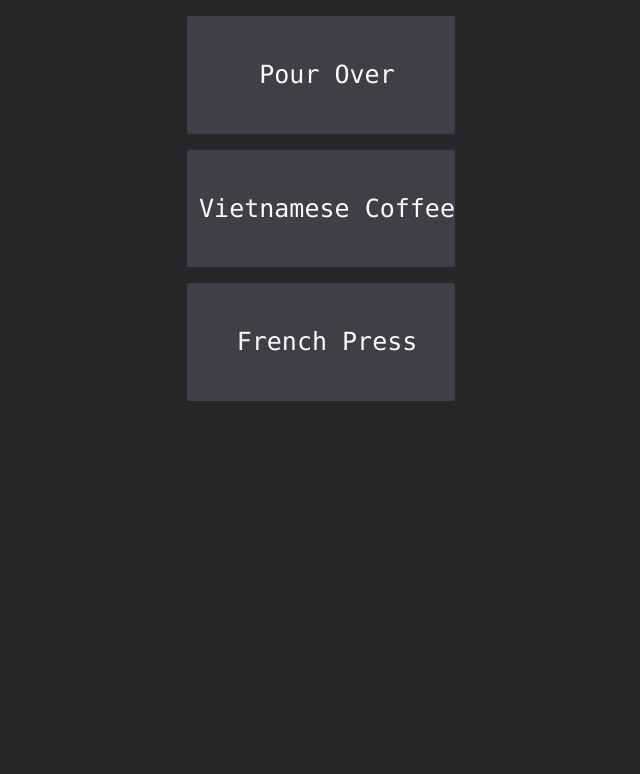
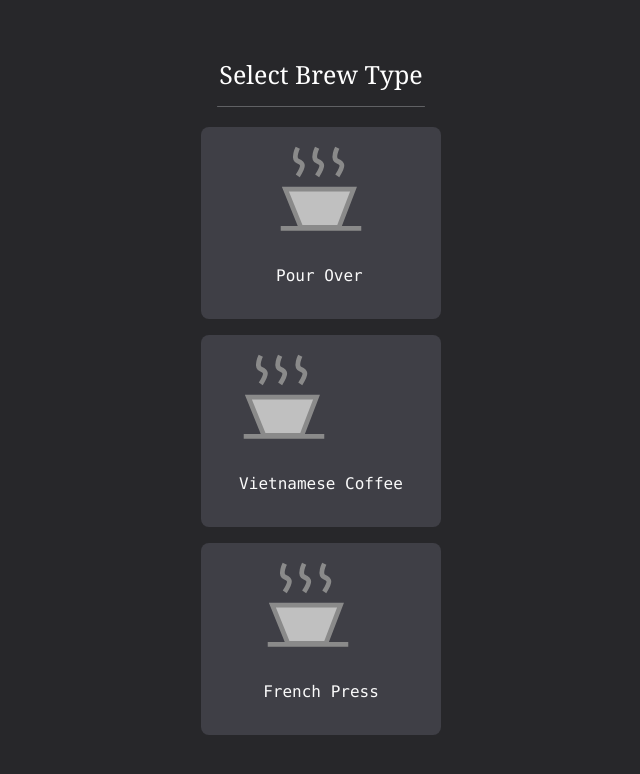
Before and after one commit to jtlonsako/multibrew, a SvelteKit app: page / in a window 1280 px wide. Shown: the top 774 px of the page, without its empty margins (319-959 px from the left). Built offline with nearby package versions, Linux system fonts and the light colour scheme.

Commit message:
Ugly homepage v1 implemented

```diff
--- a/src/lib/components/icons/PourOverIcon.svelte
+++ b/src/lib/components/icons/PourOverIcon.svelte
@@ -9,6 +9,10 @@
         "large": {
             "width": 50,
             "height": 80
+        },
+        "xl": {
+            "width": 90,
+            "height": 90
         }
     }</script>
 
--- a/src/routes/+page.svelte
+++ b/src/routes/+page.svelte
@@ -3,10 +3,15 @@
     import { coffeeData } from "$lib/coffeeData";
 </script>
 
-<div class="h-screen text-white">
+<div class=" mt-14 grid justify-items-center font-serif text-3xl">
+    <p class="font-serif text-2xl text-white">Select Brew Type</p>
+    <hr class="w-52 mx-auto opacity-30 rounded my-3">
     {#each coffeeData as brewMethod}
-        <a href="/measurement/{brewMethod.route}" class=" grid justify-center rounded-sm bg-zinc-700 hover:bg-zinc-500 transition-all py-10 my-4">
-            <p class="font-mono text-2xl text-zinc-50 ml-3">{brewMethod.name}</p>
+        <a href="/measurement/{brewMethod.route}" class="grid justify-center rounded-lg bg-zinc-700 hover:bg-zinc-500 my-2 w-60 h-48">
+            <div class="mt-4">
+                <PourOverIcon size="xl" />
+            </div>
+            <p class="font-mono text-base text-zinc-50">{brewMethod.name}</p>
         </a>
     {/each}
 </div>
```
